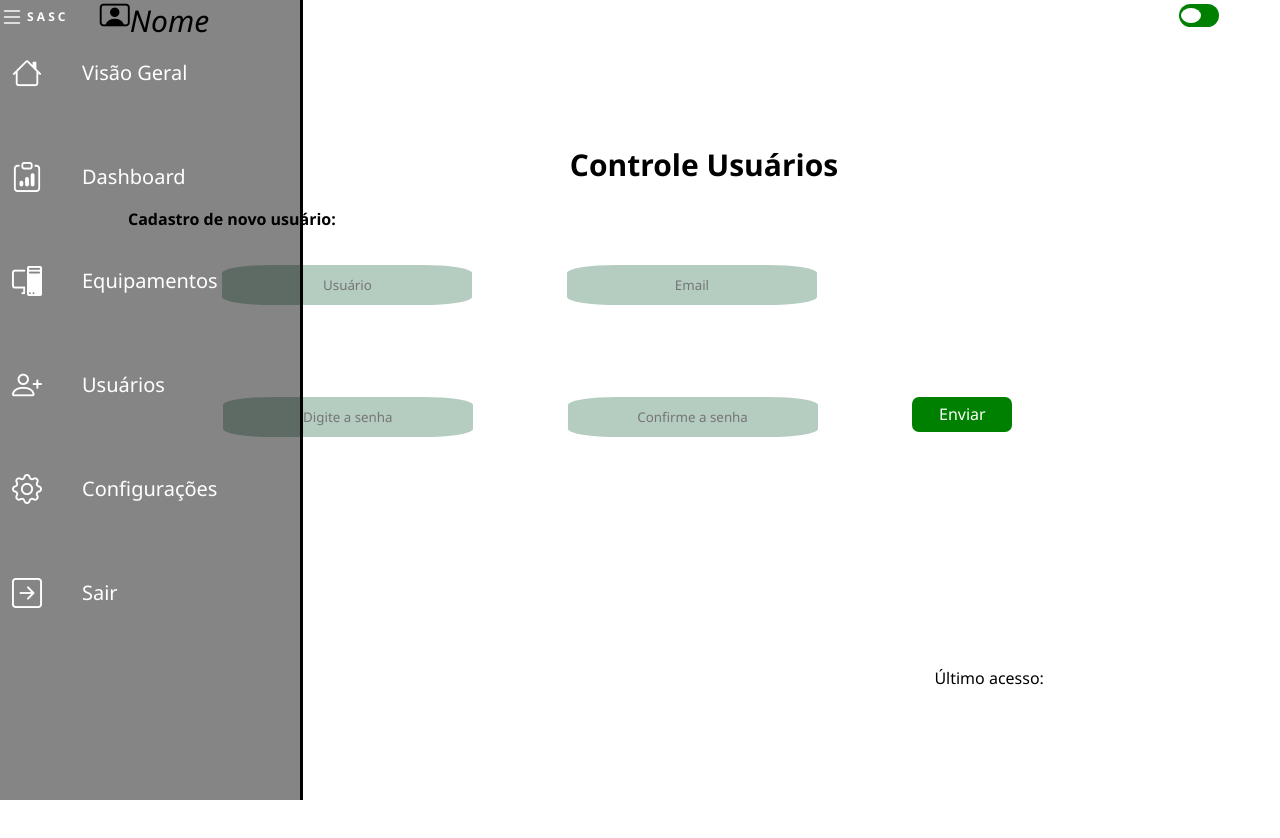
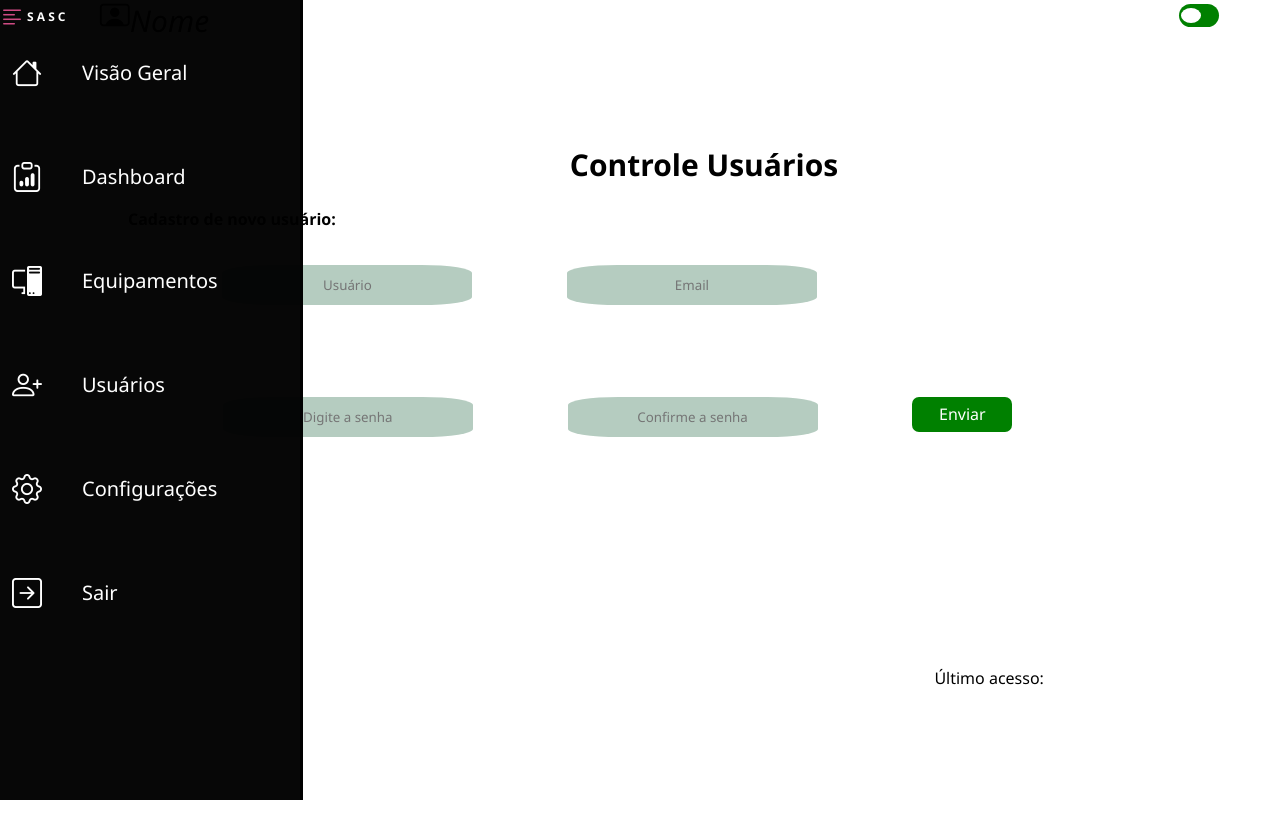
Before and after one commit to devdeluan/CadastroUsuario, a plain HTML site: page index.html in a window 1280 px wide. Shown: the top 838 px of the page. Drawn offline with nearby package versions, Linux system fonts and the light colour scheme.

Commit message:
Cadastro2

```diff
--- a/index.html
+++ b/index.html
@@ -23,7 +23,7 @@
     </header>
     <nav class="menu-lateral">
             <div class="btn-expandir">
-                <i class="bi bi-list"></i>
+                <i class="bi bi-text-left"></i>
                 <p>S A S C</p>
             </div>
             <ul>
--- a/style.css
+++ b/style.css
@@ -89,7 +89,7 @@ label input:checked ~ span i {
 nav.menu-lateral {
     width: 70px;
     height: 100%;
-    background: rgba(0, 0, 0, 0.479);
+    background: rgba(0, 0, 0, 0.973);
     backdrop-filter: blur (10px);
     -webkit-backdrop-filter: blur(10px);
     /* background-color: black; */
@@ -120,10 +120,12 @@ nav.menu-lateral:hover{
 
 .btn-expandir > p {
     margin-left: 1%;
+    color:white;
 }
 
 .btn-expandir > i {
-    color: #fff;
+    /* color: #fff; */
+    color:#CF4B83;
     font-size: 24px;
     cursor: pointer;
 }
@@ -193,7 +195,7 @@ ul li.item-menu a .icon > i {
     height: 40px;
     border-radius: 20%;
     text-align: center;
-    color: white;
+    color: black;
     border: none;
 }
 
@@ -203,7 +205,7 @@ ul li.item-menu a .icon > i {
     height: 40px;
     border-radius: 20%;
     text-align: center;
-    color: white;
+    color: black;
     border: none;
 }
 
@@ -220,7 +222,7 @@ ul li.item-menu a .icon > i {
     height: 40px;
     border-radius: 20%;
     text-align: center;
-    color: white;
+    color: black;
     border: none;
 }
 
@@ -230,7 +232,7 @@ ul li.item-menu a .icon > i {
     height: 40px;
     border-radius: 20%;
     text-align: center;
-    color: white;
+    color: black;
     border: none;
 }
 
```
